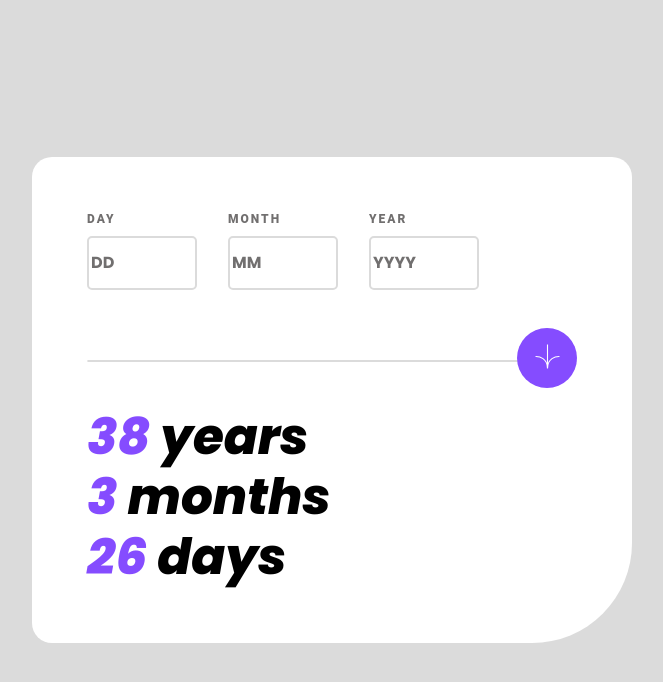
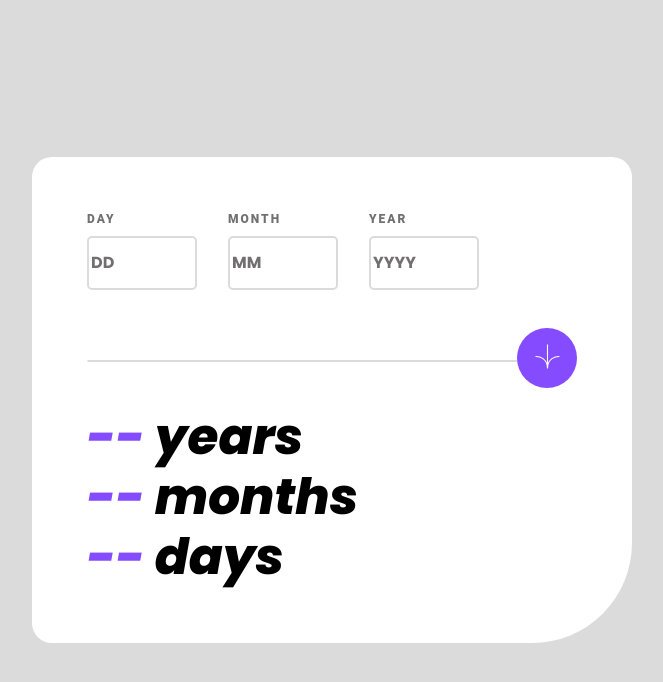
Before and after one commit to qumrran/Frontend-Mentor---Age-calculator-app, a plain HTML site: page index.html in a window 1280 px wide. Shown: the whole page, without its empty margins (308-971 px from the left). Drawn offline with Linux system fonts and the light colour scheme.

Commit message:
html update

```diff
--- a/index.html
+++ b/index.html
@@ -47,9 +47,9 @@
 
         <div class="app__result">
             <div class="app__result__cointainer">
-                <p class="app__result__cointainer__static"><span class="app__result__cointainer__dynamic outputYear">38</span> years</p>
-                <p class="app__result__cointainer__static"><span class="app__result__cointainer__dynamic outputMonth">3</span> months</p>
-                <p class="app__result__cointainer__static"><span class="app__result__cointainer__dynamic outputDay">26</span> days</p>
+                <p class="app__result__cointainer__static"><span class="app__result__cointainer__dynamic outputYear">--</span> years</p>
+                <p class="app__result__cointainer__static"><span class="app__result__cointainer__dynamic outputMonth">--</span> months</p>
+                <p class="app__result__cointainer__static"><span class="app__result__cointainer__dynamic outputDay">--</span> days</p>
             </div>
         </div>
 
```
